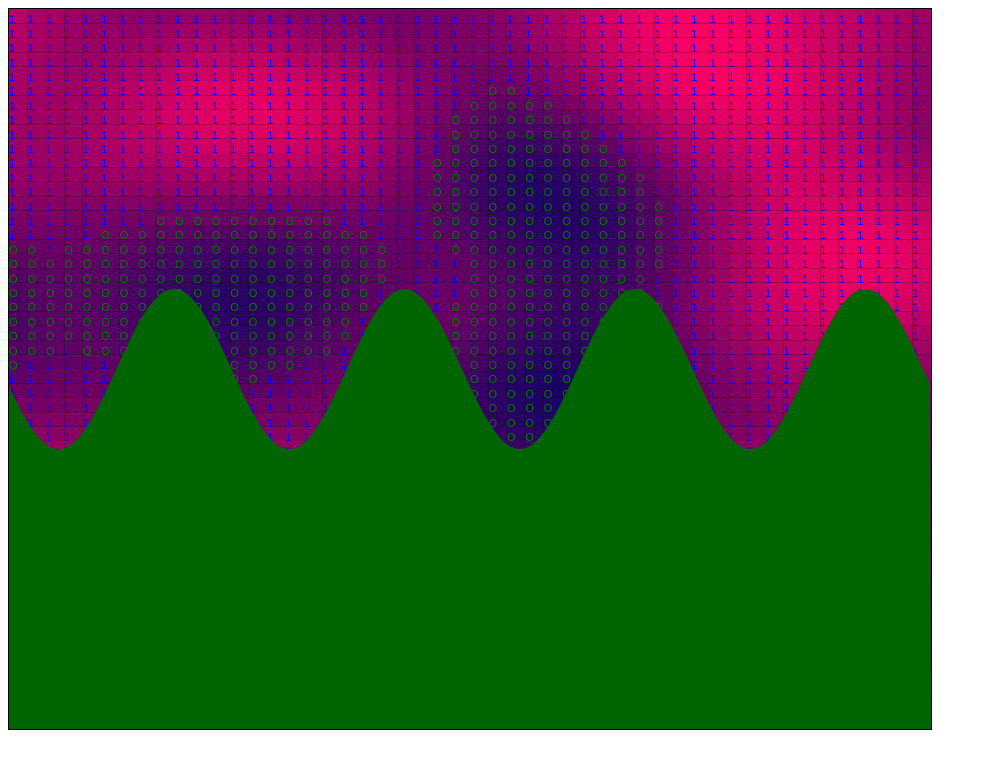
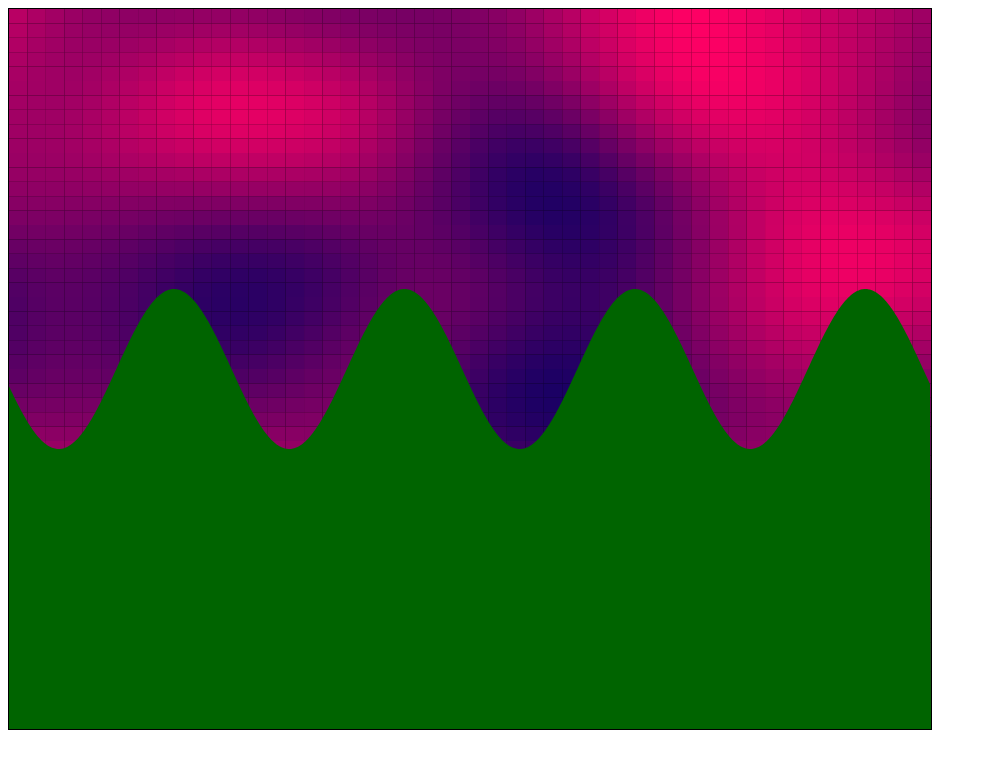
Before and after one commit to theccide/Art-Culimating, a plain HTML site: page ArtCulimating/index.html in a window 1280 px wide. Shown: the whole page, without its empty margins (0-987 px from the left). Drawn offline with Linux system fonts and the light colour scheme.

Commit message:
Update index.html

```diff
--- a/ArtCulimating/index.html
+++ b/ArtCulimating/index.html
@@ -46,12 +46,12 @@ ctx.fill();
             for(let y = 0; y < grid.length; y ++) {
                 for(let x = 0; x < grid.length; x ++) {
                     drawSquare(x*(c.width/grid.length),y*(c.height/grid.length),c.width/grid.length,c.height/grid.length,"rgb("+Math.abs((((grid[y][x]/(color1.r+1))*(color1.r-color2.r))-color2.r))+","+Math.abs((((grid[y][x]/(color1.g+1))*(color1.g-color2.g))-color2.g))+","+Math.abs((((grid[y][x]/(color1.b+1))*(color1.b-color2.b))-color2.b))+")");
-                    if(grid[y][x] > 100){
-                        drawText("1",x*(c.width/grid.length),y*(c.height/grid.length),c.width/grid.length*0.6,"blue");
-                    }
-                    else{
-                        drawText("O",x*(c.width/grid.length),y*(c.height/grid.length),c.width/grid.length*0.6,"green");
-                    }
+                    // if(grid[y][x] > 100){
+                    //     drawText("1",x*(c.width/grid.length),y*(c.height/grid.length),c.width/grid.length*0.6,"blue");
+                    // }
+                    // else{
+                    //     drawText("O",x*(c.width/grid.length),y*(c.height/grid.length),c.width/grid.length*0.6,"green");
+                    // }
                 }
             }
         }
```
Lines whose indentation alone changed are shown as unchanged.
